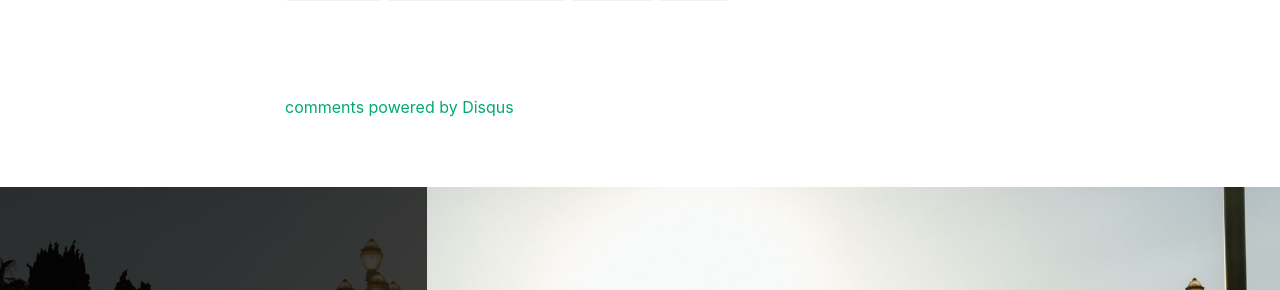
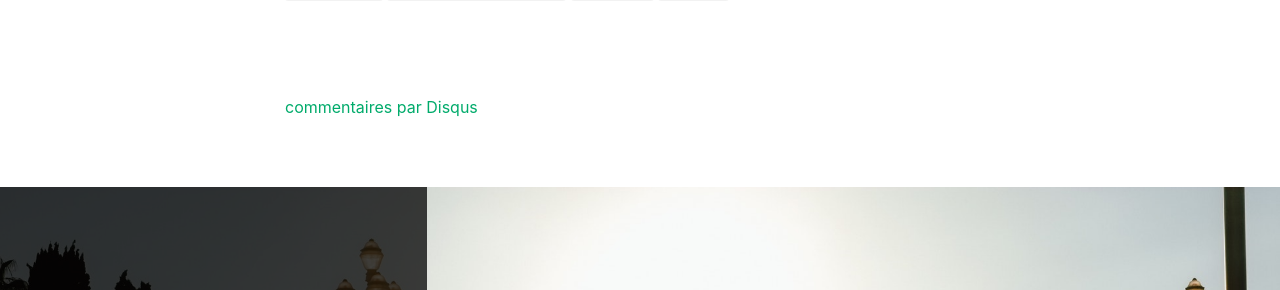
Before and after one commit to avecmespropresyeux/site_web, a Jekyll site: the page built from _posts/films/2020-11-02-les-films-de-noel-de-netflix.md, in a window 1280 px wide and 900 px high, scrolled down 2466 px. Shown: the part 254-544 px from the top of the window. Built offline with Jekyll 4.4.1, drawn with Linux system fonts in a browser that asks for light colours; nearby versions of some CDN libraries; comment, search, counter and statistics services are not loaded.

Commit message:
modification affichage de disqus

```diff
--- a/_includes/disqus.html
+++ b/_includes/disqus.html
@@ -9,6 +9,6 @@
             (document.getElementsByTagName('head')[0] || document.getElementsByTagName('body')[0]).appendChild(dsq);
         })();
     </script>
-    <noscript>Please enable JavaScript to view the <a href="http://disqus.com/?ref_noscript">comments powered by Disqus.</a></noscript>
-    <a href="http://disqus.com" class="dsq-brlink">comments powered by <span class="logo-disqus">Disqus</span></a>
+    <noscript>Veuillez activer JavaScript pour voir les <a href="http://disqus.com/?ref_noscript">commentaires sur Disqus.</a></noscript>
+    <a href="http://disqus.com" class="dsq-brlink">commentaires par <span class="logo-disqus">Disqus</span></a>
 </section>
```
